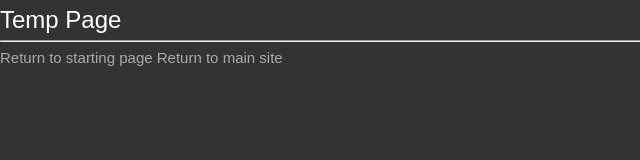
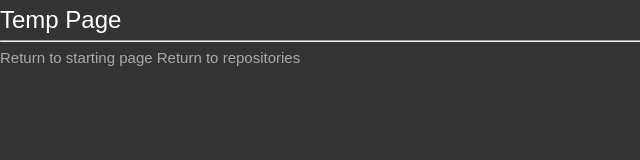
Before and after one commit to fyrkantis/fyrkantis.github.io, a plain HTML site: page Website/tempPage.html in a window 1280 px wide. Shown: the full height of the page, 0-640 px from the left. Drawn offline with Linux system fonts and the light colour scheme; files that its build step writes are made by us from their sources.

Commit message:
Changed return link on second page.

```diff
--- a/Website/tempPage.html
+++ b/Website/tempPage.html
@@ -22,8 +22,8 @@
         <a href="/repositories/Bluestone/">
             Return to starting page
         </a>
-        <a href="/">
-            Return to main site
+        <a href="/repositories/">
+            Return to repositories
         </a>
     </body>
 </html>
```
